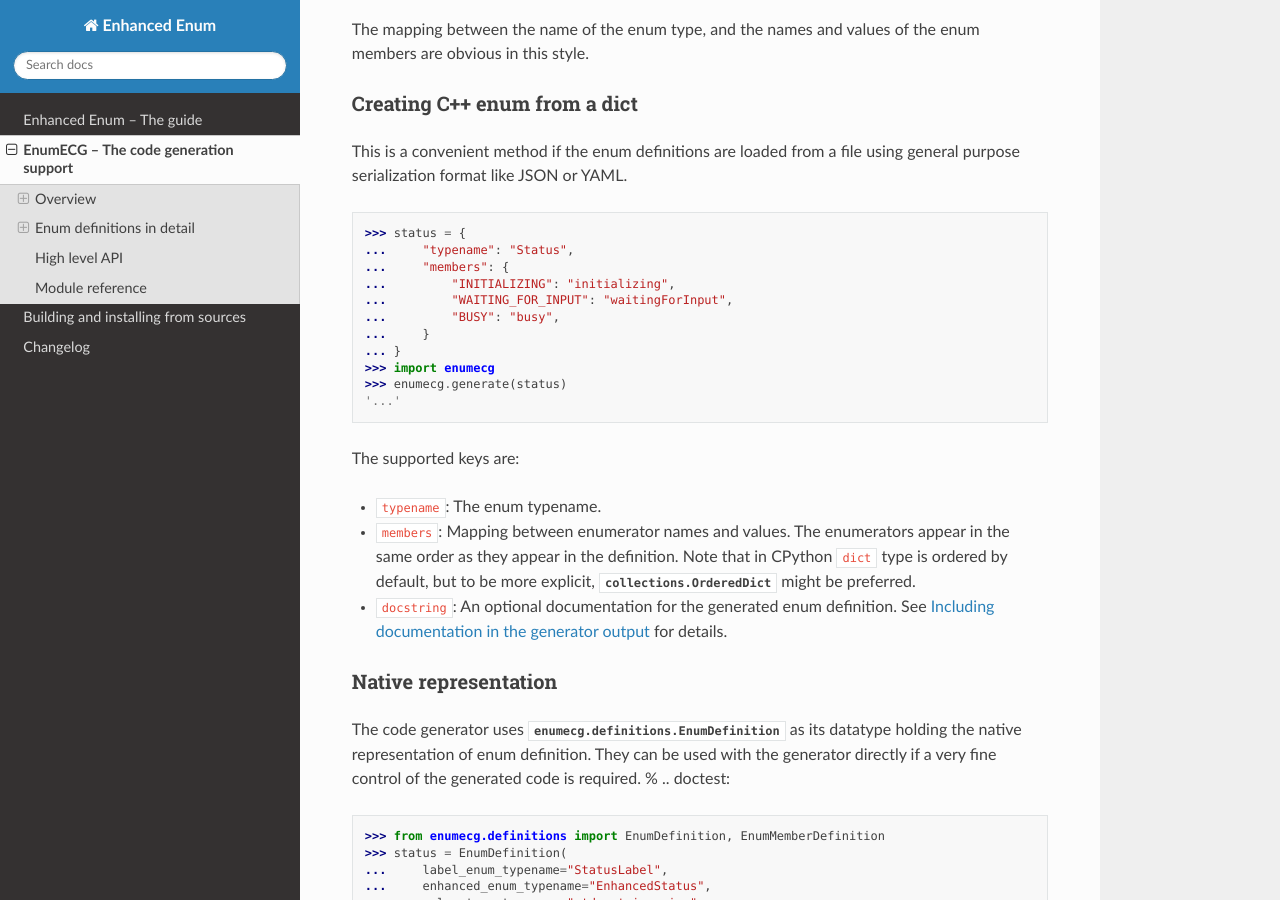
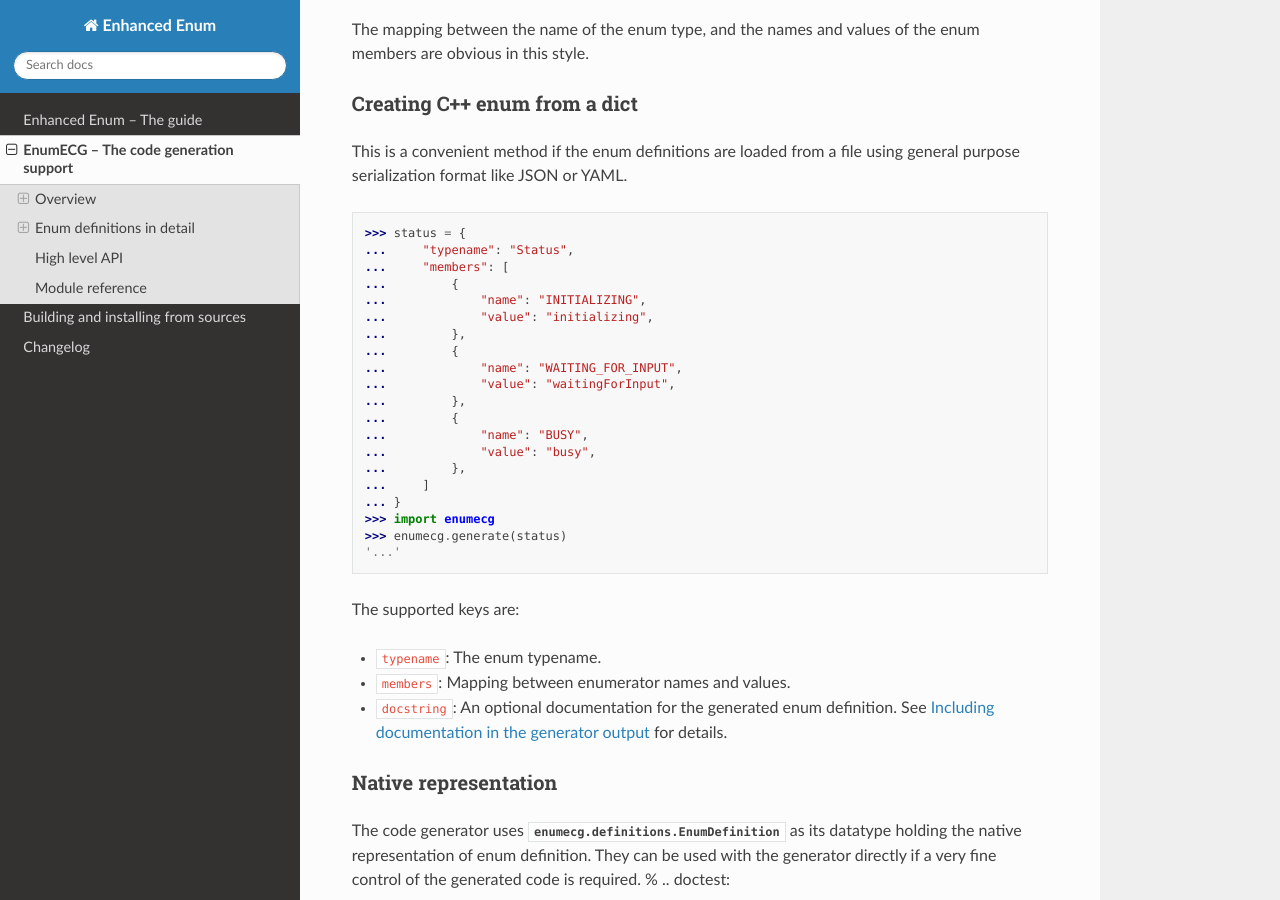
Before and after one commit to jasujm/enhanced-enum, a Sphinx documentation site: the page built from docs/enumecglib.rst, in a window 1280 px wide and 900 px high, scrolled down 820 px. Built offline with Sphinx 7.4.7 and the Read the Docs theme 2.0.0, drawn with Linux system fonts in a browser that asks for light colours.

Commit message:
Make `dict` representation of enum members more explicit
Rationale: This will make controlling the order of enumerators a lot
easier when loading the dict representation from a file.

```diff
--- a/CHANGELOG.rst
+++ b/CHANGELOG.rst
@@ -6,6 +6,8 @@ Changed
   - Introduce tox to manage Python unit tests
   - More explicit call signatures in Python API (more type
     annotations, less catch-all keyword arguments)
+  - Changed the format of ``dict`` representation of enumerators to
+    have more explicit ordering of members
 
 Version 0.3
 -----------
--- a/docs/enumecglib.rst
+++ b/docs/enumecglib.rst
@@ -52,11 +52,20 @@ file using general purpose serialization format like JSON or YAML.
 
    >>> status = {
    ...     "typename": "Status",
-   ...     "members": {
-   ...         "INITIALIZING": "initializing",
-   ...         "WAITING_FOR_INPUT": "waitingForInput",
-   ...         "BUSY": "busy",
-   ...     }
+   ...     "members": [
+   ...         {
+   ...             "name": "INITIALIZING",
+   ...             "value": "initializing",
+   ...         },
+   ...         {
+   ...             "name": "WAITING_FOR_INPUT",
+   ...             "value": "waitingForInput",
+   ...         },
+   ...         {
+   ...             "name": "BUSY",
+   ...             "value": "busy",
+   ...         },
+   ...     ]
    ... }
    >>> import enumecg
    >>> enumecg.generate(status)
@@ -66,11 +75,7 @@ The supported keys are:
 
 - ``typename``: The enum typename.
 
-- ``members``: Mapping between enumerator names and values. The
-  enumerators appear in the same order as they appear in the
-  definition. Note that in CPython ``dict`` type is ordered by
-  default, but to be more explicit, :class:`collections.OrderedDict` might
-  be preferred.
+- ``members``: Mapping between enumerator names and values.
 
 - ``docstring``: An optional documentation for the generated enum
   definition. See :ref:`enumecg-documentation-generation` for details.
```
Also changed, not shown: 2 other files.
